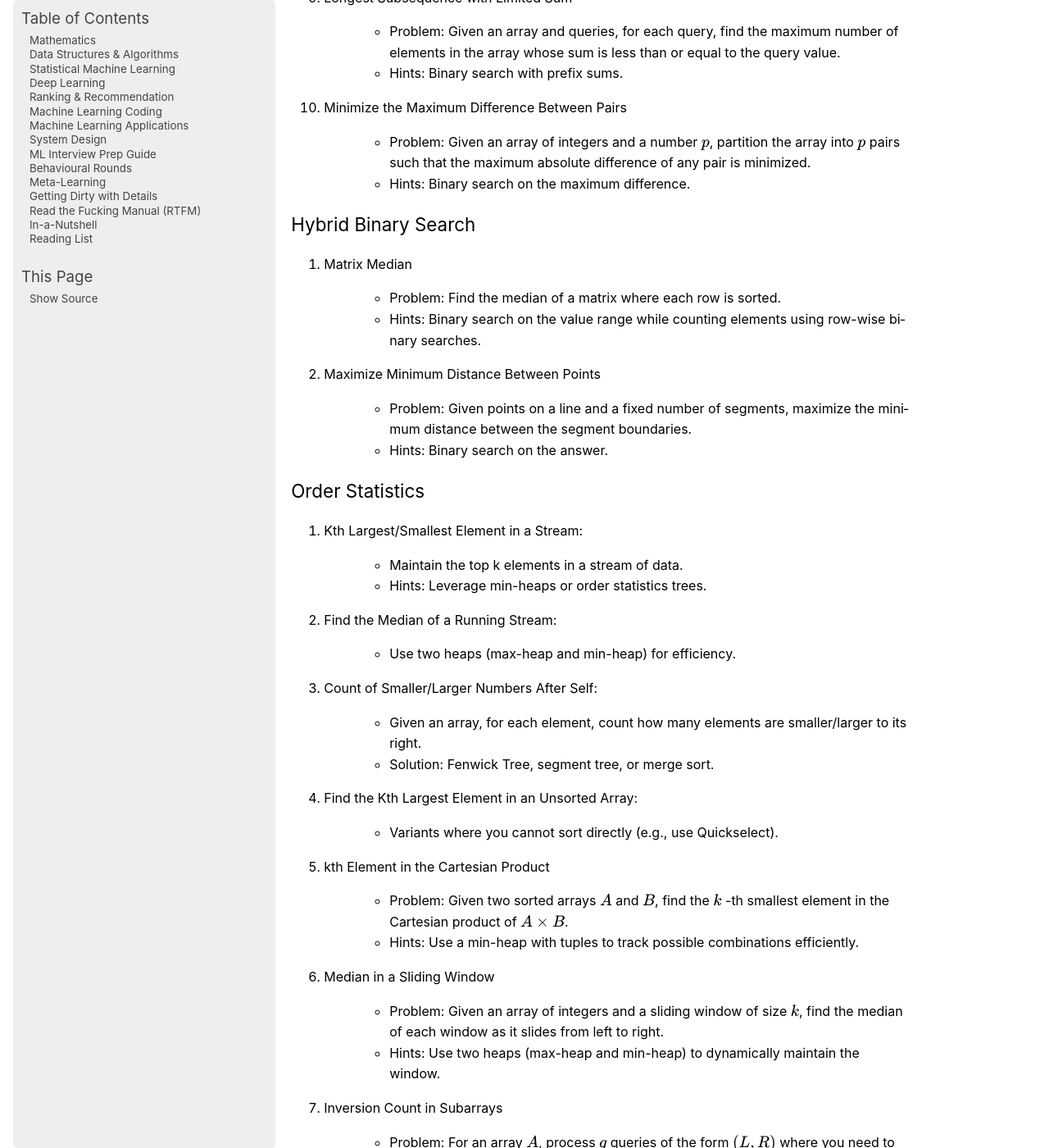
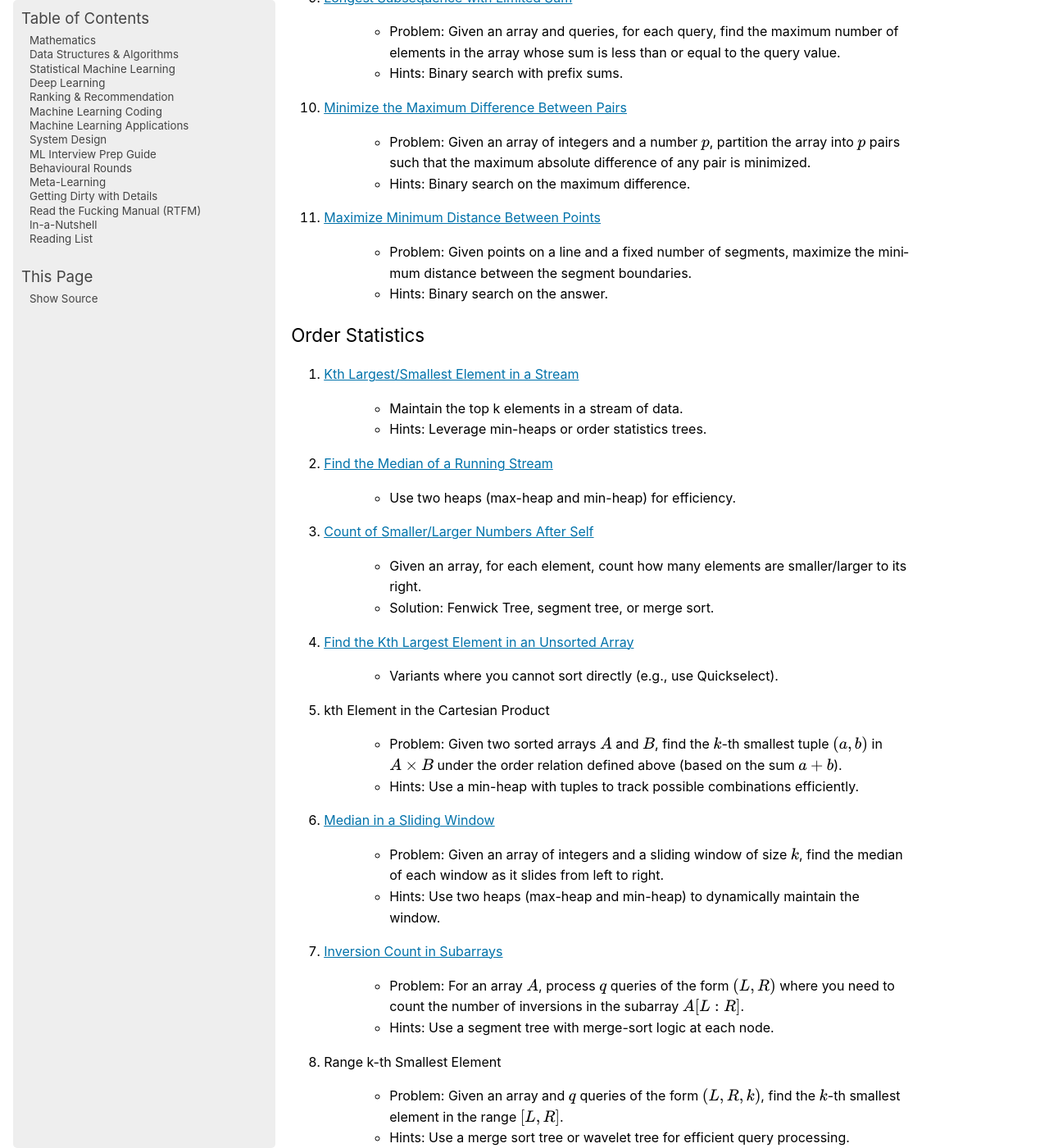
Before and after one commit to uselesstechjunks/leetcode, a Sphinx documentation site: the page built from docs/source/dsa/range.rst, in a window 1280 px wide and 1400 px high, scrolled down 2524 px. Shown: the whole window at 82% size. Built offline with Sphinx 7.4.7, drawn with Linux system fonts in a browser that asks for light colours; pages that are not in the unit, such as notebooks, are missing from menus; some of the changed text lies outside the part shown.

Commit message:
Update range.rst

```diff
--- a/docs/source/dsa/range.rst
+++ b/docs/source/dsa/range.rst
@@ -49,99 +49,92 @@ Fundamental Problems
 --------------------------------------------------------------------------------
 Binary Search
 ^^^^^^^^^^^^^^^^^^^^^^^^^^^^^^^^^^^^^^^^^^^^^^^^^^^^^^^^^^^^^^^^^^^^^^^^^^^^^^^^
-#. Minimum Number of Days to Make m Bouquets
+#. `Minimum Number of Days to Make m Bouquets <https://leetcode.com/problems/minimum-number-of-days-to-make-m-bouquets/description/>`_
 
 	- Problem: Given an array where each element represents the number of days it takes for a flower to bloom, and integers :math:`m` and :math:`k`, find the minimum number of days required to make :math:`m` bouquets, where each bouquet requires :math:`k` adjacent flowers.
 	- Hints: Use binary search on the minimum days.
 
-#. Allocate Books (or Minimum Maximum Partition)
+#. `Allocate Books (or Minimum Maximum Partition) <https://www.geeksforgeeks.org/allocate-minimum-number-pages/>`_
 
 	- Problem: Given :math:`n` books and :math:`m` students, where each book has a certain number of pages, partition the books such that the maximum pages assigned to a student is minimized.
 	- Hints: Binary search on the maximum pages.
 
-#. Koko Eating Bananas
+#. `Koko Eating Bananas <https://leetcode.com/problems/koko-eating-bananas/>`_
 
 	- Problem: Given :math:`n` piles of bananas and an integer :math:`h`, find the minimum eating speed :math:`k` such that Koko can finish all the bananas in :math:`h` hours.
 	- Hints: Binary search on the eating speed.
 
-#. Find Median in a Row-Wise Sorted Matrix
+#. `Find Median in a Row-Wise Sorted Matrix <https://www.geeksforgeeks.org/find-median-row-wise-sorted-matrix/>`_
 
 	- Problem: Given a row-wise sorted matrix, find its median.
 	- Hints: Use binary search on the value range, with a helper function to count elements smaller than or equal to the mid.
 
-#. Aggressive Cows (or Maximum Minimum Distance)
+#. `Aggressive Cows (or Maximum Minimum Distance) <https://www.geeksforgeeks.org/assign-stalls-to-k-cows-to-maximize-the-minimum-distance-between-them/>`_
 
 	- Problem: Given :math:`n` stalls and :math:`c` cows, place the cows in the stalls such that the minimum distance between any two cows is maximized.
 	- Hints: Binary search on the minimum distance.
 
-#. Search in a Rotated Sorted Array
+#. `Search in a Rotated Sorted Array <https://leetcode.com/problems/search-in-rotated-sorted-array/>`_
 
 	- Problem: Given a rotated sorted array, find a target value in :math:`O(\log n)`.
 	- Hints: Binary search with conditions to identify the rotated segment.
 
-#. Split Array Largest Sum
+#. `Split Array Largest Sum <https://leetcode.com/problems/split-array-largest-sum/>`_
 
 	- Problem: Split an array into :math:`m` non-empty subarrays to minimize the largest sum among the subarrays.
 	- Hints: Binary search on the maximum subarray sum.
 
-#. Find Peak Element in an Unsorted Array
+#. `Find Peak Element in an Unsorted Array <https://leetcode.com/problems/find-peak-element/>`_
 
 	- Problem: Given an unsorted array, find a peak element (an element greater than its neighbors) in :math:`O(\log n)`.
 	- Hints: Apply binary search with local comparison.
 
-#. Longest Subsequence with Limited Sum
+#. `Longest Subsequence with Limited Sum <https://leetcode.com/problems/longest-subsequence-with-limited-sum/>`_
 
 	- Problem: Given an array and queries, for each query, find the maximum number of elements in the array whose sum is less than or equal to the query value.
 	- Hints: Binary search with prefix sums.
 
-#. Minimize the Maximum Difference Between Pairs
+#. `Minimize the Maximum Difference Between Pairs <https://leetcode.com/problems/minimize-the-maximum-difference-of-pairs/>`_
 
 	- Problem: Given an array of integers and a number :math:`p`, partition the array into :math:`p` pairs such that the maximum absolute difference of any pair is minimized.
 	- Hints: Binary search on the maximum difference.
 
-Hybrid Binary Search
-^^^^^^^^^^^^^^^^^^^^^^^^^^^^^^^^^^^^^^^^^^^^^^^^^^^^^^^^^^^^^^^^^^^^^^^^^^^^^^^^
-#. Matrix Median
-
-	- Problem: Find the median of a matrix where each row is sorted.
-	- Hints: Binary search on the value range while counting elements using row-wise binary searches.
-
-#. Maximize Minimum Distance Between Points
+#. `Maximize Minimum Distance Between Points <https://www.geeksforgeeks.org/place-k-elements-such-that-minimum-distance-is-maximized/>`_
 
 	- Problem: Given points on a line and a fixed number of segments, maximize the minimum distance between the segment boundaries.
 	- Hints: Binary search on the answer.
 
 Order Statistics
 ^^^^^^^^^^^^^^^^^^^^^^^^^^^^^^^^^^^^^^^^^^^^^^^^^^^^^^^^^^^^^^^^^^^^^^^^^^^^^^^^
-#. Kth Largest/Smallest Element in a Stream:
+#. `Kth Largest/Smallest Element in a Stream <https://leetcode.com/problems/kth-largest-element-in-a-stream/>`_
 
 	- Maintain the top k elements in a stream of data.
 	- Hints: Leverage min-heaps or order statistics trees.
 
-#. Find the Median of a Running Stream:
+#. `Find the Median of a Running Stream <https://leetcode.com/problems/find-median-from-data-stream/>`_
 
 	- Use two heaps (max-heap and min-heap) for efficiency.
 
-#. Count of Smaller/Larger Numbers After Self:
+#. `Count of Smaller/Larger Numbers After Self <https://leetcode.com/problems/count-of-smaller-numbers-after-self/>`_
 
 	- Given an array, for each element, count how many elements are smaller/larger to its right.
 	- Solution: Fenwick Tree, segment tree, or merge sort.
 
-#. Find the Kth Largest Element in an Unsorted Array:
+#. `Find the Kth Largest Element in an Unsorted Array <https://leetcode.com/problems/kth-largest-element-in-an-array/>`_
 
 	- Variants where you cannot sort directly (e.g., use Quickselect).
 
 #. kth Element in the Cartesian Product
 
-	- Problem: Given two sorted arrays :math:`A` and :math:`B`, find the :math:`k` -th smallest element in the Cartesian product of :math:`A \times B`.
+	- Problem: Given two sorted arrays :math:`A` and :math:`B`, find the :math:`k`-th smallest tuple :math:`(a, b)` in :math:`A \times B` under the order relation defined above (based on the sum :math:`a + b`).
 	- Hints: Use a min-heap with tuples to track possible combinations efficiently.
 
-#. Median in a Sliding Window
+#. `Median in a Sliding Window <https://leetcode.com/problems/sliding-window-median/>`_
 
 	- Problem: Given an array of integers and a sliding window of size :math:`k`, find the median of each window as it slides from left to right.
 	- Hints: Use two heaps (max-heap and min-heap) to dynamically maintain the window.
 
-#. Inversion Count in Subarrays
+#. `Inversion Count in Subarrays <https://www.geeksforgeeks.org/counting-inversions-in-an-subarrays/>`_
 
 	- Problem: For an array :math:`A`, process :math:`q` queries of the form :math:`(L, R)` where you need to count the number of inversions in the subarray :math:`A[L:R]`.
 	- Hints: Use a segment tree with merge-sort logic at each node.
@@ -158,37 +151,37 @@ Order Statistics
 
 Range Query Problems
 ^^^^^^^^^^^^^^^^^^^^^^^^^^^^^^^^^^^^^^^^^^^^^^^^^^^^^^^^^^^^^^^^^^^^^^^^^^^^^^^^
-#. Range Sum Query with Updates:
+#. Range Sum Query with Updates
 
 	- Hints: Solve using segment trees or Fenwick trees with range updates.
 
-#. Range Minimum/Maximum Query:
+#. Range Minimum/Maximum Query
 
 	- Hints: Solve using segment trees, sparse tables, or hybrid methods.
 
-#. Dynamic Range Median Queries:
+#. Dynamic Range Median Queries
 
 	- Hints: Maintain a dynamic dataset and answer queries for the median of a range.
 
-#. Range XOR Query:
+#. Range XOR Query
 
 	- Hints: Solve using segment trees.
 
-#. Sum of Range Products:
+#. Sum of Range Products
 
 	- Hints: Given an array, answer the sum of products of all pairs in the range [L, R].
 
-#. Number of Distinct Elements in Range:
+#. Number of Distinct Elements in Range
 
 	- Hints: Use Mo’s Algorithm or a segment tree with a map structure.
 
-#. Range Frequency Query:
+#. Range Frequency Query
 
 	- Hints: Solve using a wavelet tree or merge sort tree.
 
 #. Dynamic Range Median Queries
 
-	- Problem: Maintain a dynamic array supporting:
+	- Problem: Maintain a dynamic array supporting
 
 		1. Insertion of an element.
 		2. Deletion of an element.
@@ -197,7 +190,7 @@ Range Query Problems
 
 #. Range XOR with Updates
 
-	- Problem: Given an array of integers, process the following operations efficiently:
+	- Problem: Given an array of integers, process the following operations efficiently
 
 		1. Update the :math:`i` -th element to :math:`x`.
 		2. Query the XOR of elements in the range :math:`[L, R]`.
@@ -215,7 +208,7 @@ Range Query Problems
 
 #. Range Updates with a Custom Function
 
-	- Problem: Design a data structure to efficiently handle:
+	- Problem: Design a data structure to efficiently handle
 
 		1. Updates: Apply a custom function :math:`f(x)` to all elements in the range :math:`[L, R]`.
 		2. Queries: Retrieve the sum of all elements in the range :math:`[L, R]`.
@@ -223,15 +216,15 @@ Range Query Problems
 
 Hybrid Problems
 ^^^^^^^^^^^^^^^^^^^^^^^^^^^^^^^^^^^^^^^^^^^^^^^^^^^^^^^^^^^^^^^^^^^^^^^^^^^^^^^^
-#. Dynamic Skyline Problem:
+#. Dynamic Skyline Problem
 
 	- Given a list of intervals, dynamically insert or delete intervals and determine the current skyline.
 
-#. Maximum Sum Rectangle in a 2D Matrix:
+#. Maximum Sum Rectangle in a 2D Matrix
 
 	- Use a 1D segment tree approach for optimal results.
 
-#. Range GCD Query:
+#. Range GCD Query
 
 	- Find the GCD of elements in the range [L, R] using a segment tree or sparse table.
 
@@ -257,7 +250,7 @@ Hybrid Problems
 
 #. Submatrix Sum Queries
 
-	- Problem: Given a 2D grid, process:
+	- Problem: Given a 2D grid, process
 
 		1. Updates: Add a value to all elements in a submatrix.
 		2. Queries: Find the sum of elements in any submatrix.
```
